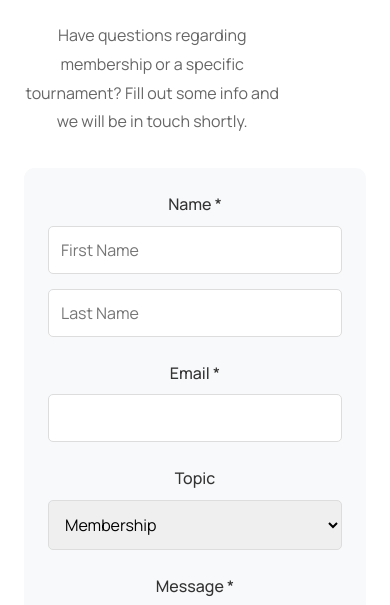
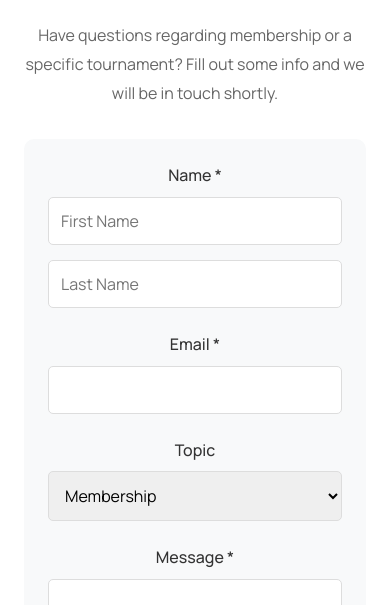
Before and after one commit to bmwells/skylinksmensgolfclub-website, a website: page public/contact/index.html in a window 390 px wide. Shown: the part 165-770 px from the top of the page. Drawn offline with Linux system fonts and the light colour scheme.

Commit message:
css updates

```diff
--- a/public/contact/index.html
+++ b/public/contact/index.html
@@ -154,6 +154,48 @@
             object-position: 44.299643727732985% 71.20890111263908%;
         }
 
+        /* Mobile centering for contact page */
+        @media (max-width: 991px) {
+            .contact-page-content {
+                text-align: center;
+                display: flex;
+                flex-direction: column;
+                align-items: center;
+            }
+
+            .contact-page-content h1 {
+                width: 100%;
+                margin-left: auto;
+                margin-right: auto;
+            }
+
+            .contact-page-content p {
+                width: 100%;
+                max-width: 600px;
+                margin-left: auto;
+                margin-right: auto;
+                text-align: center;
+            }
+        }
+
+        /* Make contact form wider on mobile */
+        @media (max-width: 991px) {
+            .contact-page-form {
+                width: 100%;
+                max-width: 500px;
+                margin-left: auto;
+                margin-right: auto;
+            }
+
+            .contact-page-content h1,
+            .contact-page-content p {
+                width: 100%;
+                max-width: 500px;
+                margin-left: auto;
+                margin-right: auto;
+            }
+        }
+
         /* Responsive adjustments - matching home page breakpoints */
         @media (max-width: 768px) {
             .contact-page-section {
@@ -201,7 +243,6 @@
                 <div class="contact-page-content">
                     <h1>Contact Us</h1>
                     <p>Have questions regarding membership or a specific tournament? Fill out some info and we will be in touch shortly.</p>
-
                     <div class="contact-page-form">
                         <form>
                             <div class="form-group name-fields">
--- a/public/css/styles.css
+++ b/public/css/styles.css
@@ -504,6 +504,11 @@ body {
         width: 100%;
     }
 
+    .section-title {
+    font-size: 1.7rem;
+
+}
+
     /* Mobile Dropdown */
     .dropdown details {
         width: 100%;
```
Also changed, not shown: public/results/index.html (+25 -3 lines).
